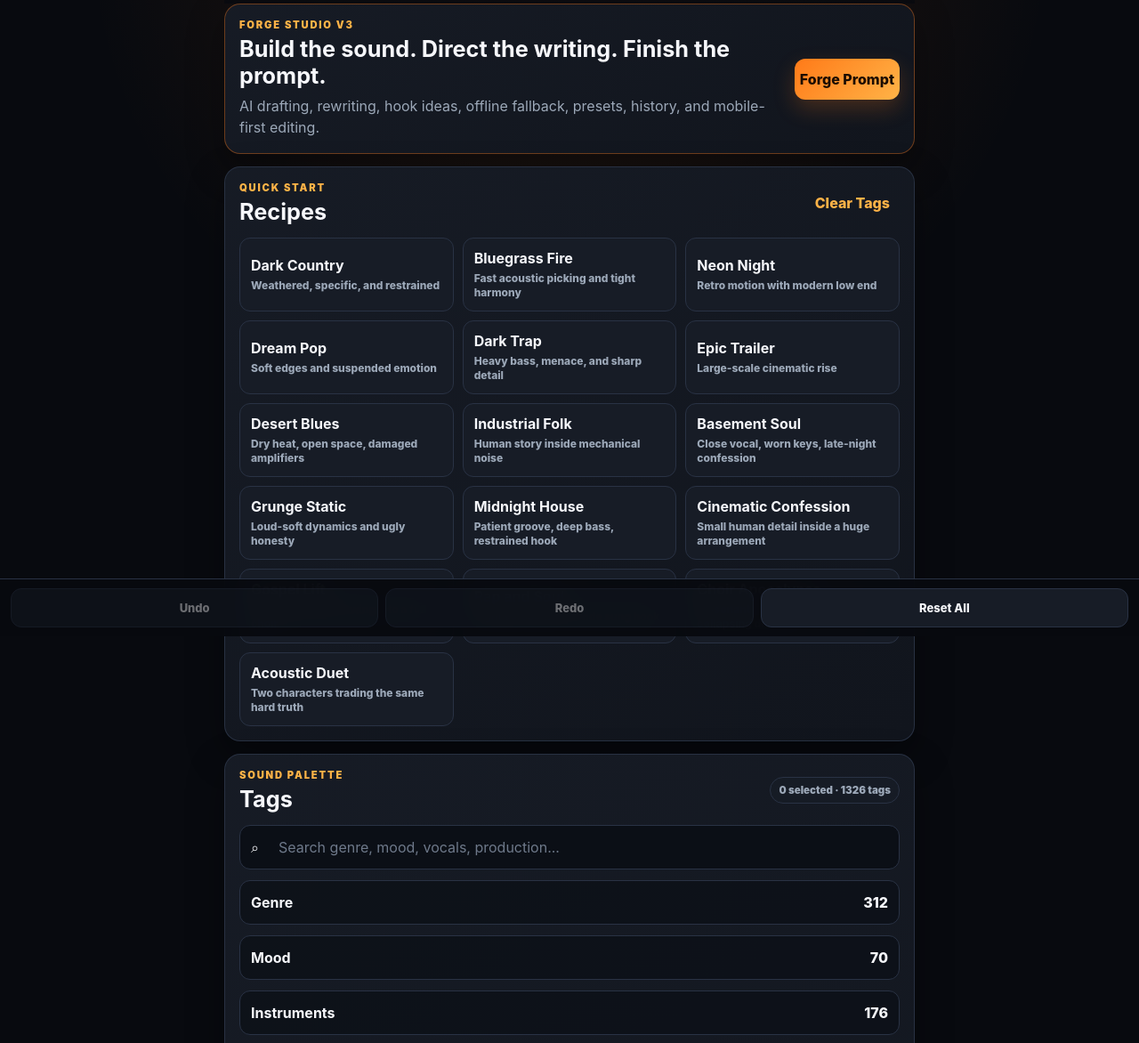
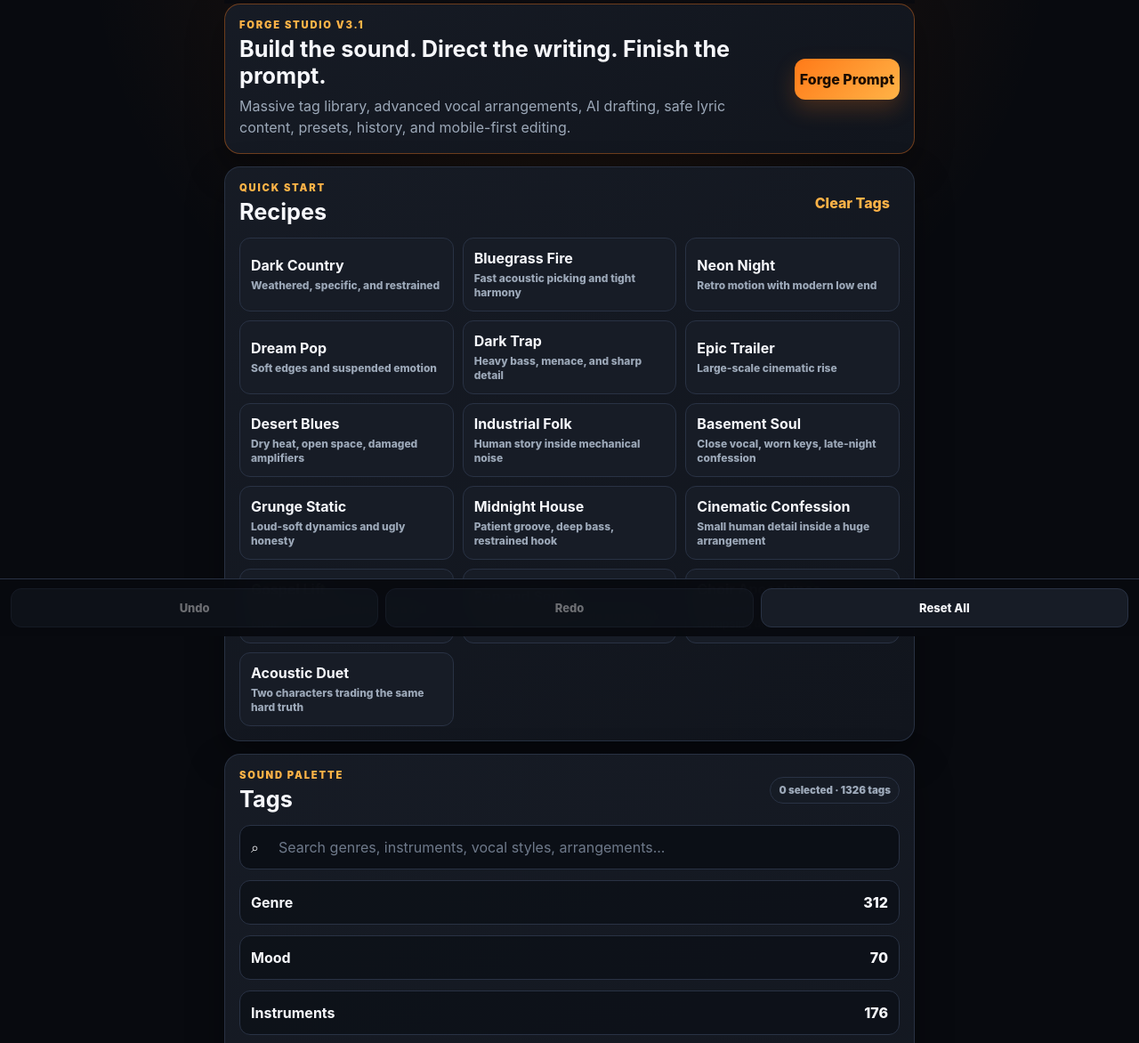
Before and after one commit to christophbria-ship-it/suno-forge, a website: page index.html in a window 1280 px wide. Shown: the part 85-1257 px from the top of the page at 89% size. Drawn offline with Linux system fonts and the light colour scheme.

Commit message:
Label Forge Studio v3.1

```diff
--- a/index.html
+++ b/index.html
@@ -27,9 +27,9 @@
     <main>
       <section class="card hero">
         <div>
-          <p class="eyebrow">FORGE STUDIO V3</p>
+          <p class="eyebrow">FORGE STUDIO V3.1</p>
           <h2>Build the sound. Direct the writing. Finish the prompt.</h2>
-          <p class="muted">AI drafting, rewriting, hook ideas, offline fallback, presets, history, and mobile-first editing.</p>
+          <p class="muted">Massive tag library, advanced vocal arrangements, AI drafting, safe lyric content, presets, history, and mobile-first editing.</p>
         </div>
         <button id="forgePromptBtn" class="primary-button" type="button">Forge Prompt</button>
       </section>
@@ -55,7 +55,7 @@
         </div>
         <label class="search-field">
           <span aria-hidden="true">⌕</span>
-          <input id="tagSearch" type="search" placeholder="Search genre, mood, vocals, production..." autocomplete="off">
+          <input id="tagSearch" type="search" placeholder="Search genres, instruments, vocal styles, arrangements..." autocomplete="off">
         </label>
         <div id="selectedTags" class="selected-tags" aria-live="polite"></div>
         <div id="categoryList" class="category-list"></div>
@@ -143,7 +143,7 @@
 
         <label class="field">
           <span>Extra AI direction <small>(optional)</small></span>
-          <textarea id="customInstructions" rows="3" maxlength="1200" placeholder="Examples: keep the chorus blunt, avoid perfect rhyme, mention a specific object, end unresolved..."></textarea>
+          <textarea id="customInstructions" rows="3" maxlength="1200" placeholder="Examples: keep the chorus blunt, avoid perfect rhyme, mention a specific physical object, end unresolved..."></textarea>
         </label>
 
         <div class="ai-action-grid">
@@ -154,7 +154,7 @@
           <button id="hookIdeasBtn" type="button">Hook Ideas</button>
         </div>
 
-        <p id="lyricsStatus" class="helper-text">AI uses the full brief and structure. Offline fallback remains available.</p>
+        <p id="lyricsStatus" class="helper-text">Tags guide the style invisibly. Generated lyric lines exclude music-making and electronic references.</p>
 
         <div class="stats-row" aria-live="polite">
           <span id="sectionStat">0 sections</span>
```
